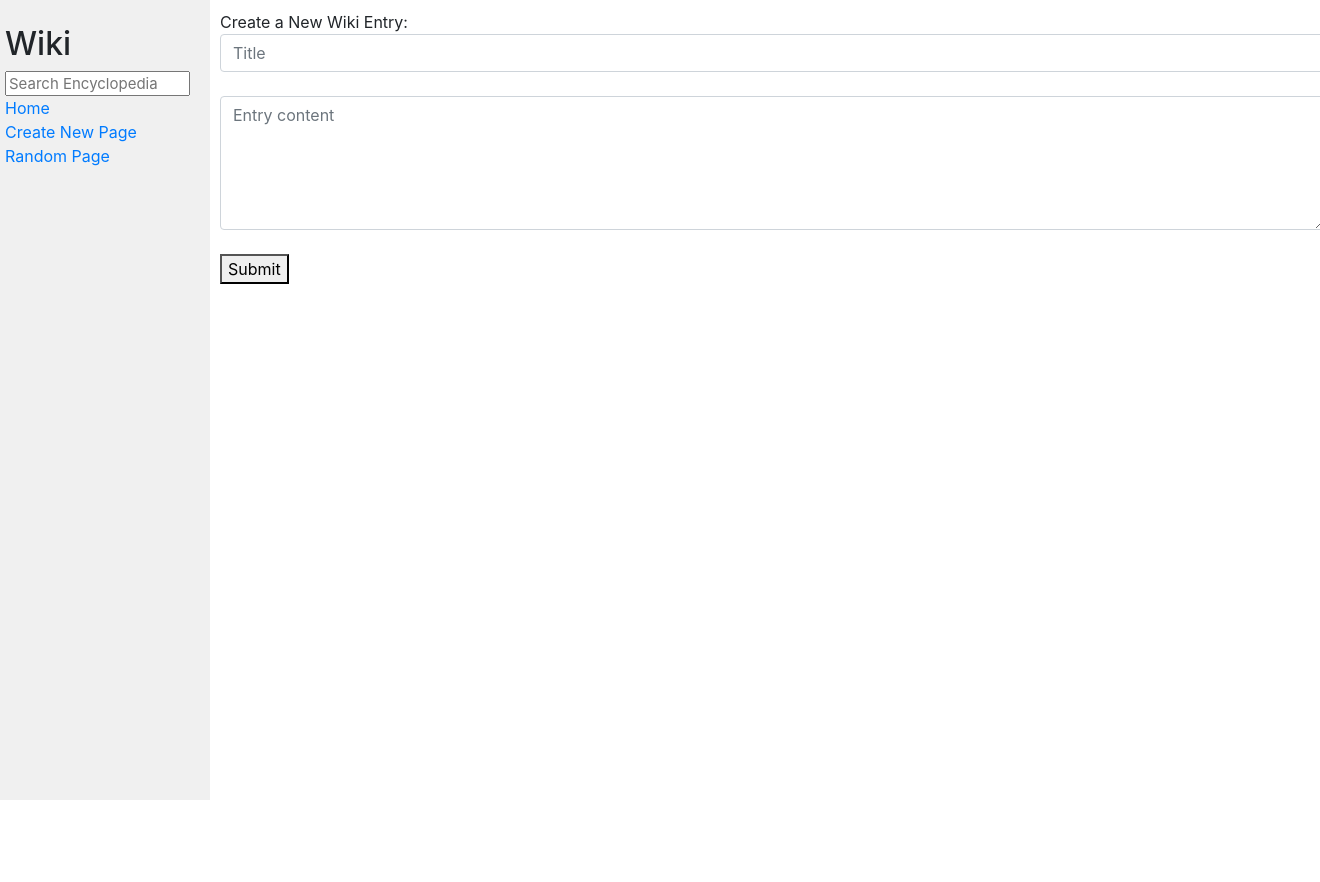
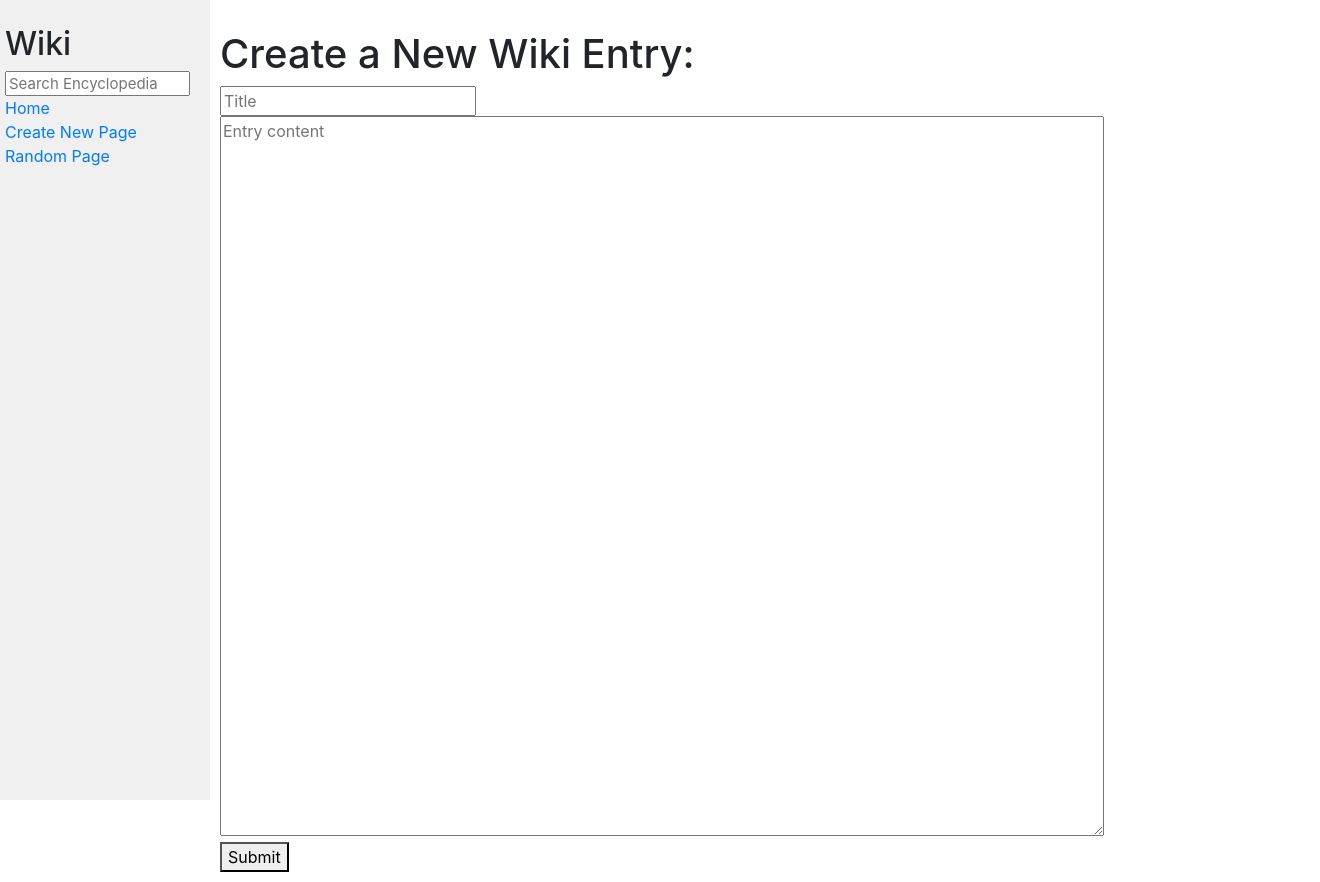
Before and after one commit to JessWhitney/CS50_wiki, a Django app: page /new_entry/ in a window 1320 px wide; the page is wider, and only the part inside the window is pictured. Before the commit the page ends 800 px from the top of that part, so only its background shows below. Run offline with Django 3.2, Linux system fonts and the light colour scheme; some libraries are stand-ins or nearby versions.

Commit message:
Adds classes for styling

```diff
--- a/encyclopedia/templates/encyclopedia/entry.html
+++ b/encyclopedia/templates/encyclopedia/entry.html
@@ -6,10 +6,10 @@
 
 {% block body %}
 
-<div class="edit_button">
+<div class="edit-button">
     <a href="edit"> <button type="button">Edit Page</button></a>
 </div>
 
-<div>{{content | safe}}</div>
+<div class="entry-content">{{content | safe}}</div>
 
 {% endblock %}
--- a/encyclopedia/templates/encyclopedia/error_page.html
+++ b/encyclopedia/templates/encyclopedia/error_page.html
@@ -5,10 +5,10 @@
 {% block body %}
 
 It seems there's no entries title {{title}}. Would you like to write one?
-<a href="{%url 'new_entry'%}">Yes</a>
+<a class="text-link" href="{%url 'new_entry'%}">Yes</a>
 
 <!-- Make a link here to create a page when that exists -->
 
-Return to the home page by clicking <a href="{% url 'index' %}">here</a>.
+Return to the home page by clicking <a class="text-link" href="{% url 'index' %}">here</a>.
 
 {% endblock %}
--- a/encyclopedia/templates/encyclopedia/index.html
+++ b/encyclopedia/templates/encyclopedia/index.html
@@ -5,11 +5,11 @@ Encyclopedia
 {% endblock %}
 
 {% block body %}
-<h1>All Pages</h1>
+<h1 id="all-pages">All Pages</h1>
 
 <ul>
     {% for entry in entries %}
-    <li><a href="wiki/{{entry}}">{{ entry }}</a></li>
+    <li><a class="text-link" href="wiki/{{entry}}">{{ entry }}</a></li>
 
     {% endfor %}
 </ul>
--- a/encyclopedia/templates/encyclopedia/layout.html
+++ b/encyclopedia/templates/encyclopedia/layout.html
@@ -8,6 +8,8 @@
     <title>{% block title %}{% endblock %}</title>
     <link rel="stylesheet" href="https://stackpath.bootstrapcdn.com/bootstrap/4.4.1/css/bootstrap.min.css"
         integrity="sha384-Vkoo8x4CGsO3+Hhxv8T/Q5PaXtkKtu6ug5TOeNV6gBiFeWPGFN9MuhOf23Q9Ifjh" crossorigin="anonymous">
+    <link rel="preconnect" href="https://fonts.googleapis.com">
+    <link rel="preconnect" href="https://fonts.gstatic.com" crossorigin>
     <link href="{% static 'encyclopedia/styles.css' %}" rel="stylesheet">
 </head>
 
@@ -18,13 +20,13 @@
             <form action="{% url 'search' %}">
                 <input class="search" type="text" name="q" placeholder="Search Encyclopedia">
             </form>
-            <div>
+            <div class="sidebar-item">
                 <a href="{% url 'index' %}">Home</a>
             </div>
-            <div>
+            <div class="sidebar-item">
                 <a href="{% url 'new_entry' %}">Create New Page</a>
             </div>
-            <div>
+            <div class="sidebar-item">
                 <a href="{% url 'random_page' %}">Random Page</a>
             </div>
             {% block nav %}
--- a/encyclopedia/templates/encyclopedia/new_entry.html
+++ b/encyclopedia/templates/encyclopedia/new_entry.html
@@ -4,7 +4,7 @@
 
 {% block body %}
 
-<div>Create a New Wiki Entry:</div>
+<h1 id="create-new-entry">Create a New Wiki Entry:</h1>
 
 {% if messages %}
 <div>
@@ -18,12 +18,12 @@
 
 <form action="" method="post">
     {% csrf_token %}
-    <input required class="form-control" type="text" name="entry_title" id="entry_title" placeholder="Title">
+    <input required class="edit-box" type="text" name="entry_title" id="entry_title" placeholder="Title">
     <br>
-    <textarea required class="form-control" rows="5" name="entry_content" id="entry_content"
+    <textarea required class="edit-box" rows="5" name="entry_content" id="entry_content"
         placeholder="Entry content"></textarea>
     <br>
-    <button type="submit">Submit</button>
+    <button class="save-button" id="submit-button" type="submit">Submit</button>
 </form>
 
 {% endblock %}
```
Also changed, not shown: encyclopedia/templates/encyclopedia/edit.html (+4 -4 lines), encyclopedia/templates/encyclopedia/search.html (deleted, +0 -14 lines).
